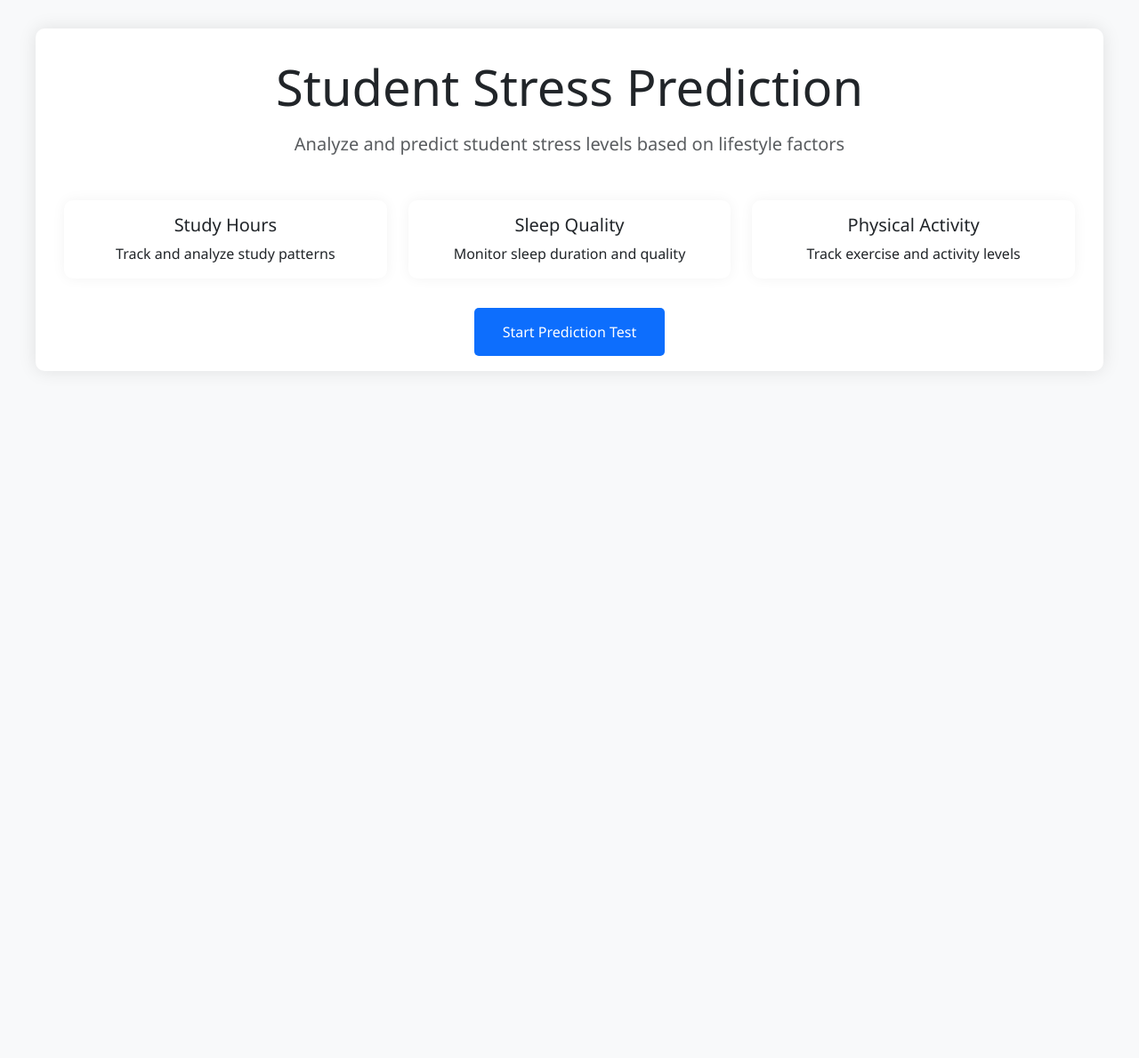
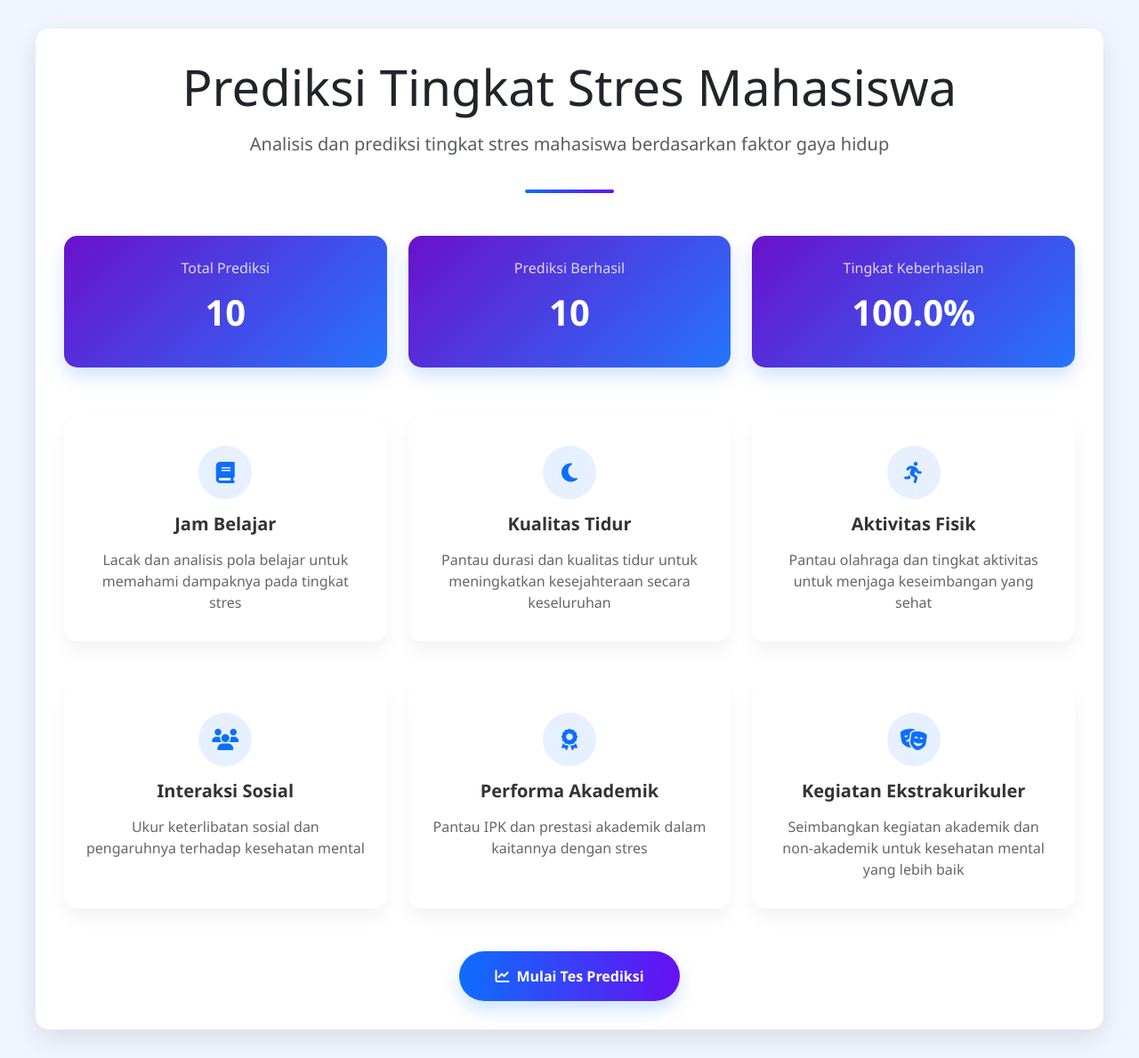
Before and after one commit to maulanafn313/studentlifestyle, a Flask app: page /dashboard in a window 1280 px wide. Shown: the whole page at 89% size. Before the commit the page ends 400 px from the top, so only its background shows below. Run offline with Flask 3, Linux system fonts and the light colour scheme; parts of the project's set-up code (start-up, migrations or seed data) failed here and were passed over.

Commit message:
menambahkan dashboard

```diff
--- a/app.py
+++ b/app.py
@@ -59,7 +59,11 @@ def save_stats():
 prediction_stats = load_stats()
 
 @app.route('/')
-def index():
+def home():
+    return redirect(url_for('dashboard'))
+
+@app.route('/predict')
+def predict():
     manual_pred = None
     upload_results = None
     manual_input = None
--- a/templates/dashboard.html
+++ b/templates/dashboard.html
@@ -3,11 +3,12 @@
 <head>
     <meta charset="UTF-8">
     <meta name="viewport" content="width=device-width, initial-scale=1.0">
-    <title>Student Stress Prediction Dashboard</title>
+    <title>Dashboard Prediksi Tingkat Stres Mahasiswa</title>
     <link href="https://cdn.jsdelivr.net/npm/bootstrap@5.3.0/dist/css/bootstrap.min.css" rel="stylesheet">
+    <link rel="stylesheet" href="https://cdnjs.cloudflare.com/ajax/libs/font-awesome/6.4.0/css/all.min.css">
     <style>
         body {
-            background-color: #f8f9fa;
+            background-color: #f0f5ff;
             font-family: 'Segoe UI', Tahoma, Geneva, Verdana, sans-serif;
         }
         .dashboard-container {
@@ -15,72 +16,213 @@
             margin: 2rem auto;
             padding: 2rem;
             background-color: white;
-            border-radius: 10px;
-            box-shadow: 0 0 20px rgba(0,0,0,0.1);
+            border-radius: 15px;
+            box-shadow: 0 10px 30px rgba(0,0,0,0.1);
         }
         .header {
             text-align: center;
             margin-bottom: 3rem;
+            position: relative;
+            padding-bottom: 1.5rem;
+        }
+        .header:after {
+            content: '';
+            position: absolute;
+            bottom: 0;
+            left: 50%;
+            transform: translateX(-50%);
+            width: 100px;
+            height: 4px;
+            background: linear-gradient(90deg, #0d6efd, #6610f2);
+            border-radius: 2px;
         }
         .card {
             border: none;
-            border-radius: 10px;
-            box-shadow: 0 0 15px rgba(0,0,0,0.05);
-            transition: transform 0.3s ease;
+            border-radius: 15px;
+            box-shadow: 0 10px 20px rgba(0,0,0,0.05);
+            transition: all 0.3s ease;
+            overflow: hidden;
+            height: 100%;
         }
         .card:hover {
-            transform: translateY(-5px);
+            transform: translateY(-10px);
+            box-shadow: 0 15px 30px rgba(0,0,0,0.1);
+        }
+        .card-icon {
+            font-size: 2.5rem;
+            margin-bottom: 1rem;
+            color: #0d6efd;
+        }
+        .card-body {
+            padding: 2rem 1.5rem;
+            text-align: center;
+        }
+        .card-title {
+            font-weight: 600;
+            margin-bottom: 1rem;
+            color: #333;
+        }
+        .card-text {
+            color: #666;
+        }
+        .stats-card {
+            background: linear-gradient(135deg, #6a11cb 0%, #2575fc 100%);
+            color: white;
+            padding: 1.5rem;
+            border-radius: 15px;
+            margin-bottom: 2rem;
+            box-shadow: 0 10px 20px rgba(37, 117, 252, 0.2);
+        }
+        .stats-number {
+            font-size: 2.5rem;
+            font-weight: 700;
+            margin: 0.5rem 0;
+        }
+        .stats-label {
+            font-size: 1rem;
+            opacity: 0.8;
         }
         .btn-predict {
-            background-color: #0d6efd;
+            background: linear-gradient(90deg, #0d6efd, #6610f2);
             color: white;
-            padding: 1rem 2rem;
-            border-radius: 5px;
+            padding: 1rem 2.5rem;
+            border-radius: 50px;
             text-decoration: none;
-            transition: background-color 0.3s ease;
+            transition: all 0.3s ease;
+            font-weight: 600;
+            display: inline-block;
+            box-shadow: 0 10px 20px rgba(13, 110, 253, 0.2);
         }
         .btn-predict:hover {
-            background-color: #0b5ed7;
+            background: linear-gradient(90deg, #0b5ed7, #5209cf);
             color: white;
+            transform: translateY(-3px);
+            box-shadow: 0 15px 30px rgba(13, 110, 253, 0.3);
+        }
+        .feature-icon {
+            width: 60px;
+            height: 60px;
+            display: flex;
+            align-items: center;
+            justify-content: center;
+            background-color: rgba(13, 110, 253, 0.1);
+            border-radius: 50%;
+            margin: 0 auto 1rem;
+        }
+        .feature-icon i {
+            font-size: 1.5rem;
+            color: #0d6efd;
         }
     </style>
 </head>
 <body>
     <div class="dashboard-container">
         <div class="header">
-            <h1 class="display-4 mb-3">Student Stress Prediction</h1>
-            <p class="lead text-muted">Analyze and predict student stress levels based on lifestyle factors</p>
+            <h1 class="display-4 mb-3">Prediksi Tingkat Stres Mahasiswa</h1>
+            <p class="lead text-muted">Analisis dan prediksi tingkat stres mahasiswa berdasarkan faktor gaya hidup</p>
         </div>
 
-        <div class="row g-4">
+        <!-- Statistics Row -->
+        <div class="row mb-4">
+            <div class="col-md-4">
+                <div class="stats-card text-center">
+                    <div class="stats-label">Total Prediksi</div>
+                    <div class="stats-number">{{ total_predictions }}</div>
+                </div>
+            </div>
+            <div class="col-md-4">
+                <div class="stats-card text-center">
+                    <div class="stats-label">Prediksi Berhasil</div>
+                    <div class="stats-number">{{ successful_predictions }}</div>
+                </div>
+            </div>
+            <div class="col-md-4">
+                <div class="stats-card text-center">
+                    <div class="stats-label">Tingkat Keberhasilan</div>
+                    <div class="stats-number">{{ success_rate|round(1) }}%</div>
+                </div>
+            </div>
+        </div>
+
+        <!-- Main Features Row -->
+        <div class="row g-4 mb-5">
             <div class="col-md-4">
                 <div class="card h-100">
                     <div class="card-body text-center">
-                        <h5 class="card-title">Study Hours</h5>
-                        <p class="card-text">Track and analyze study patterns</p>
+                        <div class="feature-icon">
+                            <i class="fas fa-book"></i>
+                        </div>
+                        <h5 class="card-title">Jam Belajar</h5>
+                        <p class="card-text">Lacak dan analisis pola belajar untuk memahami dampaknya pada tingkat stres</p>
                     </div>
                 </div>
             </div>
             <div class="col-md-4">
                 <div class="card h-100">
                     <div class="card-body text-center">
-                        <h5 class="card-title">Sleep Quality</h5>
-                        <p class="card-text">Monitor sleep duration and quality</p>
+                        <div class="feature-icon">
+                            <i class="fas fa-moon"></i>
+                        </div>
+                        <h5 class="card-title">Kualitas Tidur</h5>
+                        <p class="card-text">Pantau durasi dan kualitas tidur untuk meningkatkan kesejahteraan secara keseluruhan</p>
                     </div>
                 </div>
             </div>
             <div class="col-md-4">
                 <div class="card h-100">
                     <div class="card-body text-center">
-                        <h5 class="card-title">Physical Activity</h5>
-                        <p class="card-text">Track exercise and activity levels</p>
+                        <div class="feature-icon">
+                            <i class="fas fa-running"></i>
+                        </div>
+                        <h5 class="card-title">Aktivitas Fisik</h5>
+                        <p class="card-text">Pantau olahraga dan tingkat aktivitas untuk menjaga keseimbangan yang sehat</p>
                     </div>
                 </div>
             </div>
         </div>
 
+        <!-- Additional Features Row -->
+        <div class="row g-4 mb-5">
+            <div class="col-md-4">
+                <div class="card h-100">
+                    <div class="card-body text-center">
+                        <div class="feature-icon">
+                            <i class="fas fa-users"></i>
+                        </div>
+                        <h5 class="card-title">Interaksi Sosial</h5>
+                        <p class="card-text">Ukur keterlibatan sosial dan pengaruhnya terhadap kesehatan mental</p>
+                    </div>
+                </div>
+            </div>
+            <div class="col-md-4">
+                <div class="card h-100">
+                    <div class="card-body text-center">
+                        <div class="feature-icon">
+                            <i class="fas fa-award"></i>
+                        </div>
+                        <h5 class="card-title">Performa Akademik</h5>
+                        <p class="card-text">Pantau IPK dan prestasi akademik dalam kaitannya dengan stres</p>
+                    </div>
+                </div>
+            </div>
+            <div class="col-md-4">
+                <div class="card h-100">
+                    <div class="card-body text-center">
+                        <div class="feature-icon">
+                            <i class="fas fa-theater-masks"></i>
+                        </div>
+                        <h5 class="card-title">Kegiatan Ekstrakurikuler</h5>
+                        <p class="card-text">Seimbangkan kegiatan akademik dan non-akademik untuk kesehatan mental yang lebih baik</p>
+                    </div>
+                </div>
+            </div>
+        </div>
+
+        <!-- Call to Action -->
         <div class="text-center mt-5">
-            <a href="{{ url_for('index') }}" class="btn-predict">Start Prediction Test</a>
+            <a href="{{ url_for('predict') }}" class="btn-predict">
+                <i class="fas fa-chart-line me-2"></i>Mulai Tes Prediksi
+            </a>
         </div>
     </div>
 
--- a/templates/index.html
+++ b/templates/index.html
@@ -11,9 +11,9 @@
     <h1 class="text-3xl font-bold text-center">Prediksi Tingkat Stress</h1>
 
     <div class="mt-4">
-      <button onclick="window.history.back()" class="py-2 px-4 bg-gray-500 text-white rounded-lg hover:bg-gray-600">
-        Kembali
-      </button>
+      <a href="{{ url_for('dashboard') }}" class="py-2 px-4 bg-gray-500 text-white rounded-lg hover:bg-gray-600 inline-block">
+        Dashboard
+      </a>
     </div>
 
     <!-- 1) Manual Form -->
```
